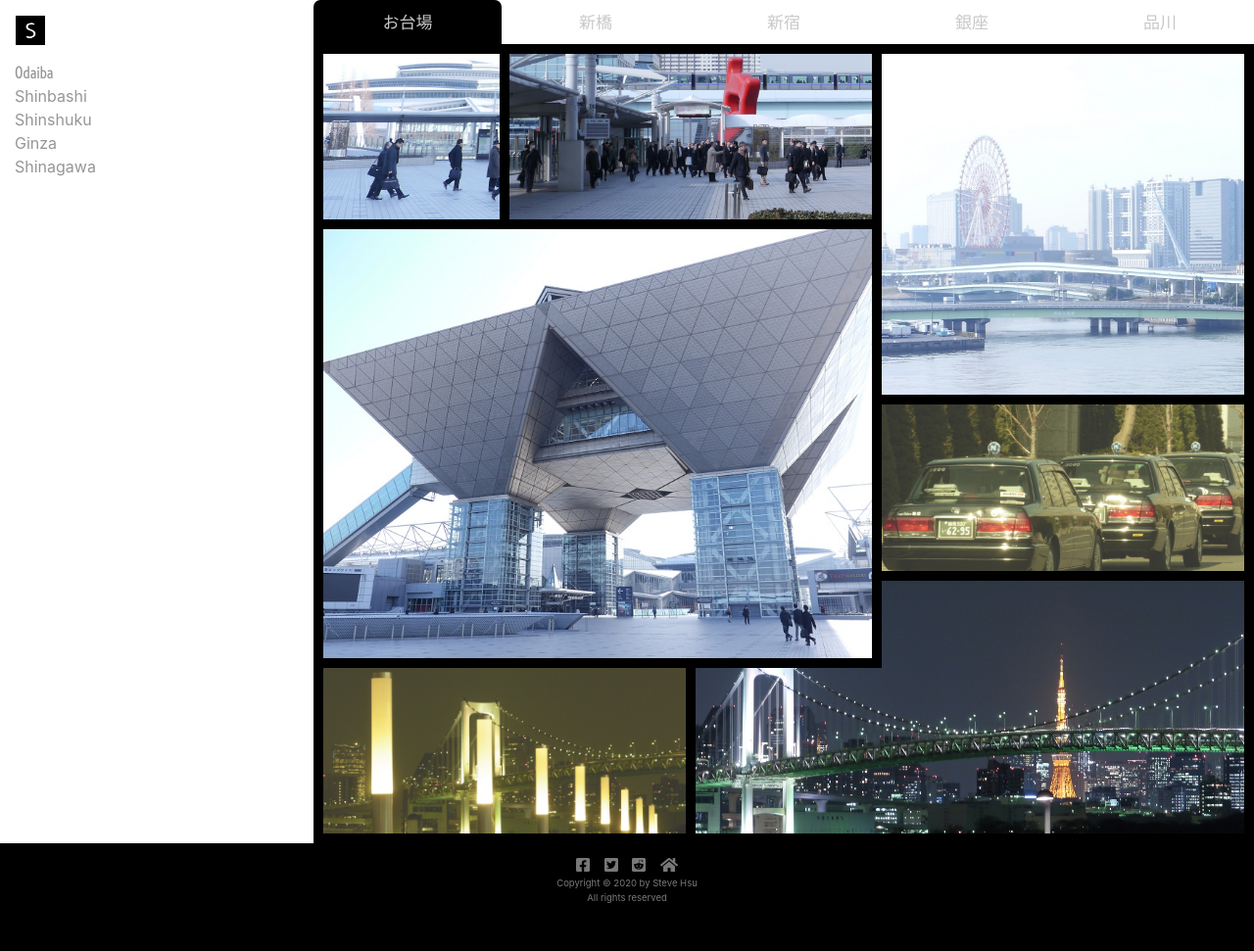
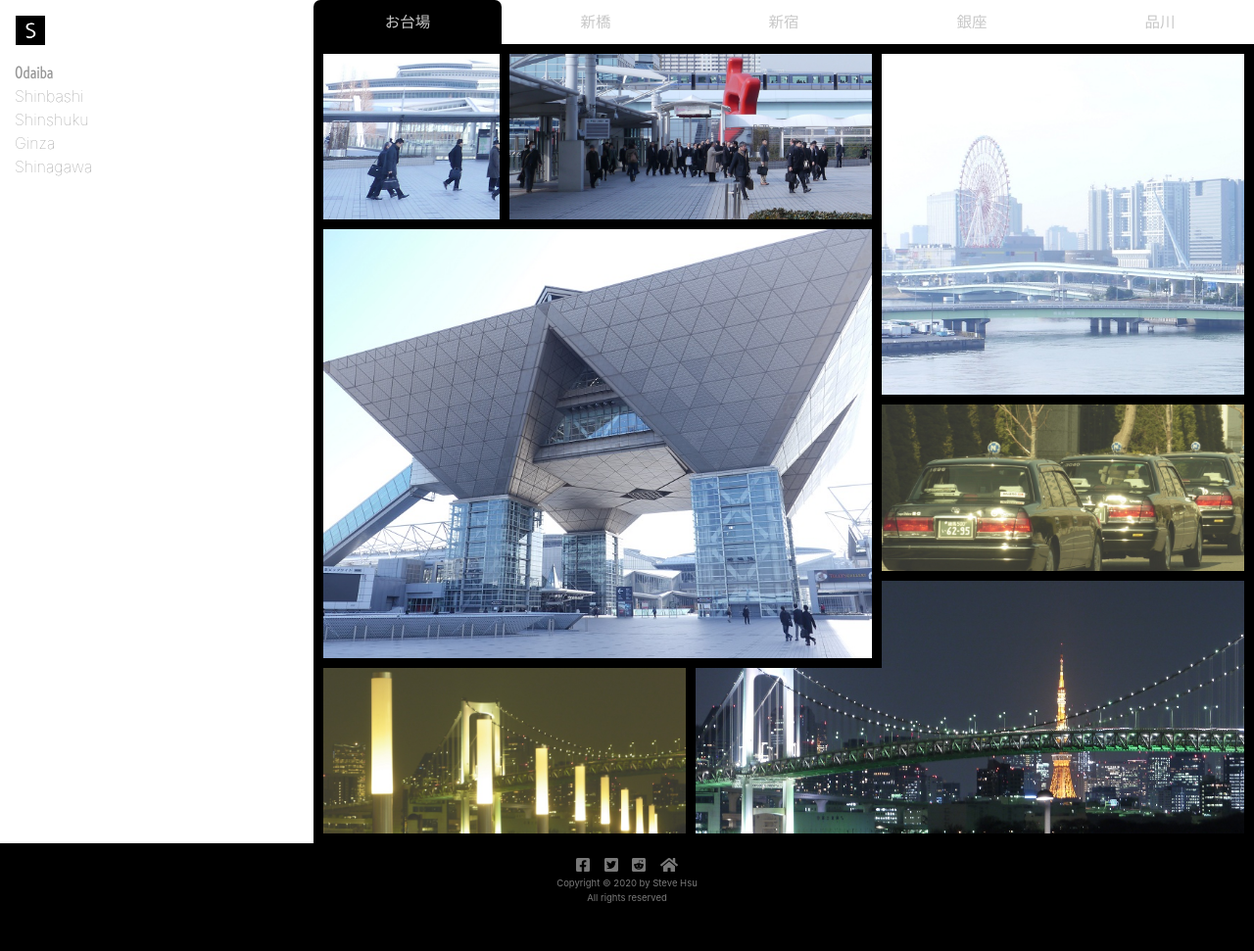
Before and after one commit to Steve-Hsu/steve-hsu.github.io, a Jekyll site: the page built from odaiba/index.html, in a window 1280 px wide. Shown: the whole page at 98% size. Built offline with Jekyll 4.4.1, drawn with Linux system fonts in a browser that asks for light colours; nearby versions of some CDN libraries; some web fonts are replaced.

Commit message:
Change the font of odaiba

```diff
--- a/_includes/head.html
+++ b/_includes/head.html
@@ -12,6 +12,7 @@
   <!-- google font for odaiba page -->
   <link href="https://fonts.googleapis.com/css?family=Voltaire&display=swap" rel="stylesheet">
   <link href="https://fonts.googleapis.com/css?family=Kosugi+Maru&display=swap" rel="stylesheet">
+  <link href="https://fonts.googleapis.com/css?family=M+PLUS+Rounded+1c:100&display=swap" rel="stylesheet">
 
   <!-- Custom styles for this template -->
   <link rel="stylesheet" href="/css/main.css">
--- a/css/main.css
+++ b/css/main.css
@@ -567,7 +567,7 @@
 
 .sideBodyHeader a {
   color: #c8c8c8;
-  font-family: "Kosugi Maru", sans-serif;
+  font-family: "M PLUS Rounded 1c", sans-serif;
   display: block;
   text-align: center;
 }
@@ -583,7 +583,7 @@
 
 .headerLabel {
   background-color: white;
-  font-size: calc(14px + (18 - 14) * ((100vw - 300px) / (1600 - 300)));
+  font-size: calc(14px + (16 - 14) * ((100vw - 300px) / (1600 - 300)));
   -ms-flex: 0 0 20%;
   flex: 0 0 20%;
   max-width: 20%;
@@ -600,12 +600,6 @@
   font-family: "Voltaire", sans-serif;
 }
 
-@-webkit-keyframes wordChange {
-  to {
-    font-size: calc(14px + (50 - 14) * ((100vw - 300px) / (1600 - 300)));
-    color: black;
-  }
-}
 div.odaiba > div.sideBody > div.sideBodyHeader > a.oda {
   background-color: black;
   border-radius: 7px 7px 0 0;
@@ -759,6 +753,7 @@
 
 .sideBar a {
   color: #969696;
+  font-weight: 100;
 }
 
 .sideBarContiner {
@@ -778,6 +773,12 @@
   padding-left: 15px;
 }
 
+@-webkit-keyframes wordChange {
+  to {
+    font-size: calc(14px + (50 - 14) * ((100vw - 300px) / (1600 - 300)));
+    color: black;
+  }
+}
 .shinbashi .gridContainer {
   background-color: black;
   padding: 10px 0 0 10px;
```
Also changed, not shown: css/odaiba_CSS/_odaiba.scss (+32 -31 lines), 1 other file.
